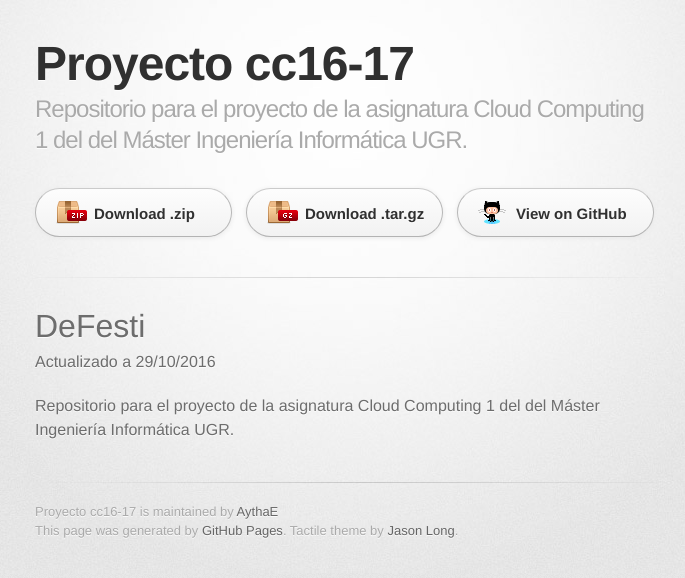
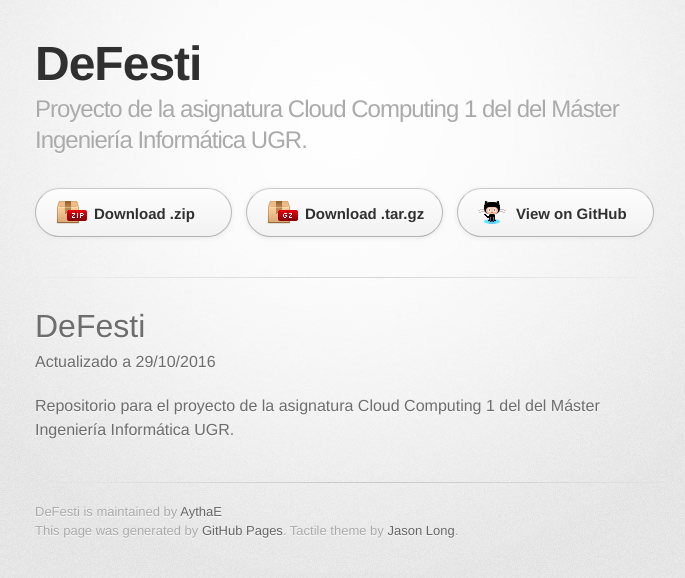
Before and after one commit to AythaE/DeFesti, a Jekyll site: the page built from index.md, in a window 1280 px wide. Shown: the top 578 px of the page, without its empty margins (295-980 px from the left). Built offline with Jekyll 4.4.1, drawn with Linux system fonts in a browser that asks for light colours; some web fonts are replaced.

Commit message:
Cambiado index.html para recoger el cambio de nombre en el repo closes #6

```diff
--- a/_layouts/index.html
+++ b/_layouts/index.html
@@ -10,7 +10,7 @@
     <!--[if lt IE 9]>
     <script src="//html5shiv.googlecode.com/svn/trunk/html5.js"></script>
     <![endif]-->
-    <title>Proyecto cc16-17 by AythaE</title>
+    <title>DeFesti by AythaE</title>
   </head>
 
   <body>
@@ -18,14 +18,14 @@
       <div class="inner">
 
         <header>
-          <h1>Proyecto cc16-17</h1>
-          <h2>Repositorio para el proyecto de la asignatura Cloud Computing 1 del  del Máster Ingeniería Informática UGR.</h2>
+          <h1>DeFesti</h1>
+          <h2>Proyecto de la asignatura Cloud Computing 1 del  del Máster Ingeniería Informática UGR.</h2>
         </header>
 
         <section id="downloads" class="clearfix">
-          <a href="https://github.com/AythaE/Proyecto_CC16-17/zipball/master" id="download-zip" class="button"><span>Download .zip</span></a>
-          <a href="https://github.com/AythaE/Proyecto_CC16-17/tarball/master" id="download-tar-gz" class="button"><span>Download .tar.gz</span></a>
-          <a href="https://github.com/AythaE/Proyecto_CC16-17" id="view-on-github" class="button"><span>View on GitHub</span></a>
+          <a href="https://github.com/AythaE/DeFesti/zipball/master" id="download-zip" class="button"><span>Download .zip</span></a>
+          <a href="https://github.com/AythaE/DeFesti/tarball/master" id="download-tar-gz" class="button"><span>Download .tar.gz</span></a>
+          <a href="https://github.com/AythaE/DeFesti" id="view-on-github" class="button"><span>View on GitHub</span></a>
         </section>
 
         <hr>
@@ -33,7 +33,7 @@
         <section id="main_content">{{content}}</section>
 
         <footer>
-          Proyecto cc16-17 is maintained by <a href="https://github.com/AythaE">AythaE</a><br>
+          DeFesti is maintained by <a href="https://github.com/AythaE">AythaE</a><br>
           This page was generated by <a href="https://pages.github.com">GitHub Pages</a>. Tactile theme by <a href="https://twitter.com/jasonlong">Jason Long</a>.
         </footer>
 
```
